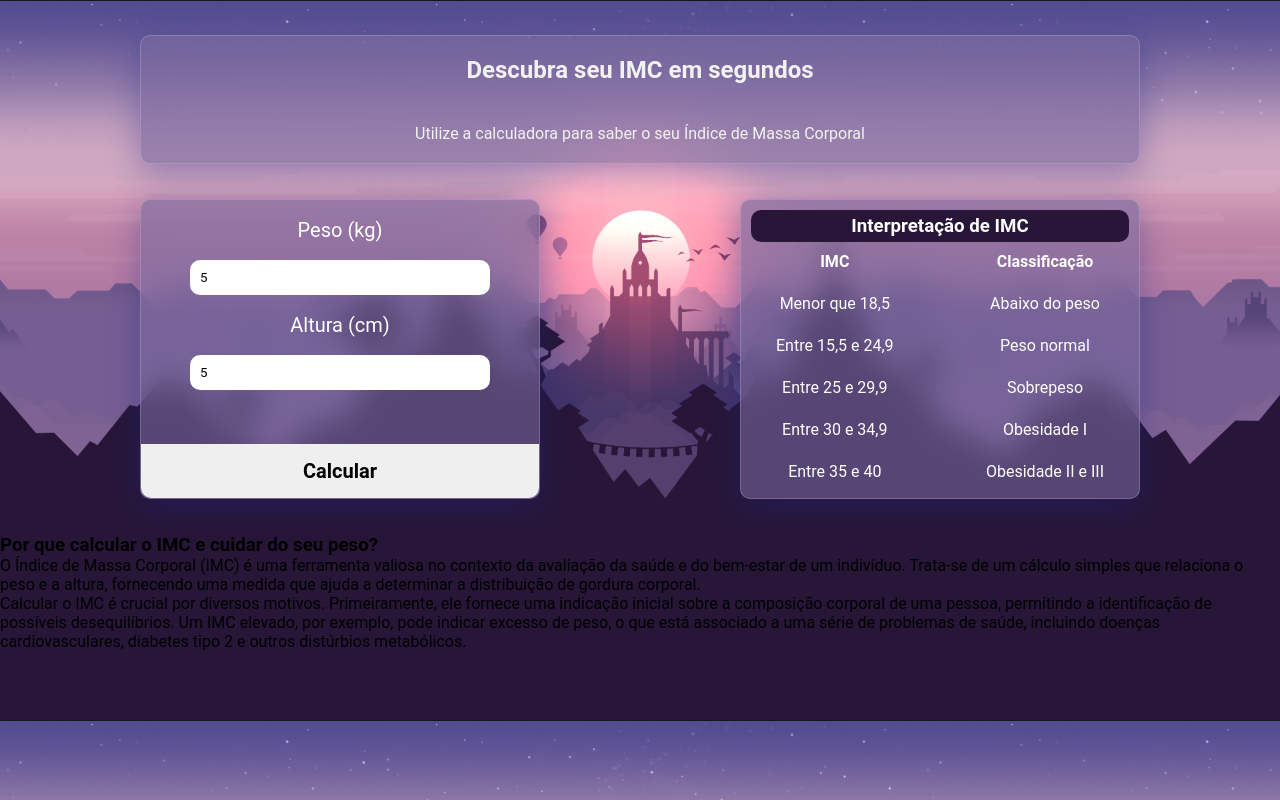
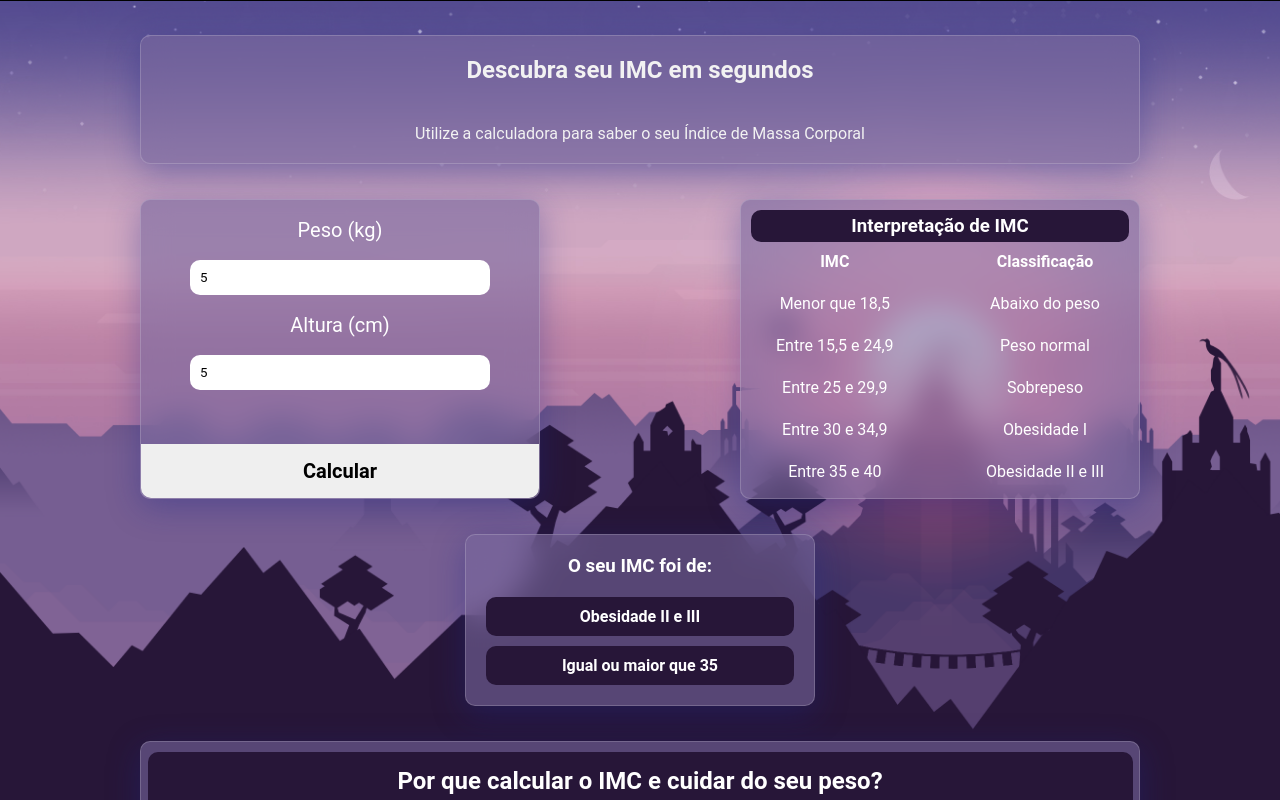
Before and after one commit to Diogo-MD/projeto-Calculador-IMC, a plain HTML site: page index.html in a window 1280 px wide. Both pictures are taken after typing "5", "5" into the empty fields and a click on the button "Calcular". Shown: the top 800 px of the page. Drawn offline with Linux system fonts and the light colour scheme.

Commit message:
Projeto Finalizado !

```diff
--- a/css/style.css
+++ b/css/style.css
@@ -98,7 +98,7 @@ body {
 
 .erro {
     color: red;
-    font-size: 16px;
+    font-size: 14px;
     font-weight: bold;
     display: none;
 }
@@ -124,3 +124,57 @@ body {
     padding: 5px;
     border-radius: 10px;
 }
+
+#resultado {
+    background: rgba(121, 104, 159, 0.6);
+    box-shadow: 0 8px 32px 0 rgba(31, 38, 135, 0.37);
+    backdrop-filter: blur(15px);
+    -webkit-backdrop-filter: blur(15px);
+    border-radius: 10px;
+    border: 1px solid rgba(255, 255, 255, 0.18);
+    width: 350px;
+    text-align: center;
+    color: white;
+    padding: 10px;
+    margin: 0 0 35px;
+    display: none;
+}
+
+#resultado h3, #resultado h4 {
+    border-radius: 10px;
+    padding: 10px;
+}
+
+#resultado h4 {
+    background-color: #271638;
+    margin: 10px;
+}
+
+#infoIMC {
+    background: rgba(121, 104, 159, 0.6);
+    box-shadow: 0 8px 32px 0 rgba(31, 38, 135, 0.37);
+    backdrop-filter: blur(15px);
+    -webkit-backdrop-filter: blur(15px);
+    border-radius: 10px;
+    border: 1px solid rgba(255, 255, 255, 0.18);
+    width: 1000px;
+    text-align: center;
+    color: white;
+    display: flex;
+    flex-direction: column;
+    align-items: center;
+}
+
+#infoIMC h2 {
+    padding: 15px;
+    background-color: #271638;
+    margin: 10px;
+    border-radius: 10px;
+    width: 985px;
+}
+
+#infoIMC .paragrafoIMC {
+    width: 900px;
+    margin: 10px;
+    font-size: 20px;
+}
--- a/index.html
+++ b/index.html
@@ -19,13 +19,13 @@
     <div id="container">
 
         <div id="calculadora">
-            <label for="">Peso (kg)</label>
-            <input type="number" required>
-            <div id="erroNome" class="erro">Por favor, preencha o campo Peso !</div>
-            <label for="">Altura (cm)</label>
-            <input type="number">
+            <label>Peso (kg)</label>
+            <input type="number" id="pesoInput">
+            <div id="erroInpPeso" class="erro">Por favor, preencha o campo Peso !</div>
+            <label>Altura (cm)</label>
+            <input type="number" id="alturaInput">
             <button type="submit" onclick="calcularPeso()">Calcular</button>
-            <div id="erroNome" class="erro">Por favor, preencha o campo Altura !</div>
+            <div id="erroInpAlt" class="erro">Por favor, preencha o campo Altura !</div>
         </div>
 
         <div id="interpretacao">
@@ -53,11 +53,13 @@
     </div>
 
     <div id="resultado">
-
+        <h3>O seu IMC foi de:</h3>
+        <h4 id="areaResultado1"></h4>
+        <h4 id="areaResultado2"></h4>
     </div>
 
     <div id="infoIMC">
-        <h3 id="titIMC">Por que calcular o IMC e cuidar do seu peso?</h3>
+        <h2>Por que calcular o IMC e cuidar do seu peso?</h2>
 
         <p class="paragrafoIMC">O Índice de Massa Corporal (IMC) é uma ferramenta valiosa no contexto da avaliação da
             saúde
--- a/js/script.js
+++ b/js/script.js
@@ -0,0 +1,44 @@
+function calcularPeso() {
+    // Obter valores dos inputs
+    let erroPeso = document.getElementById("erroInpPeso");
+    let erroAltura = document.getElementById("erroInpAlt");
+    let peso = document.getElementById("pesoInput").value;
+    let altura = document.getElementById("alturaInput").value;
+    let resultado = document.getElementById("resultado")
+
+    // Calcular o IMC
+    let imc = peso / ((altura / 100) ** 2);
+
+
+    // Define o IMC com base no valor
+    if (imc < 18.5) {
+        interpretacao = "Abaixo do peso";
+        classificacao = "Menor que 18,5";
+    } else if (imc >= 18.5 && imc <= 24.9) {
+        interpretacao = "Peso normal";
+        classificacao = "Entre 18,5 e 24,9";
+    } else if (imc >= 25 && imc <= 29.9) {
+        interpretacao = "Sobrepeso";
+        classificacao = "Entre 25 e 29,9";
+    } else if (imc >= 30 && imc <= 34.9) {
+        interpretacao = "Obesidade I";
+        classificacao = "Entre 30 e 34,9";
+    } else {
+        interpretacao = "Obesidade II e III";
+        classificacao = "Igual ou maior que 35";
+    }
+
+    let areaResultado1 = document.getElementById("areaResultado1")
+    let areaResultado2 = document.getElementById("areaResultado2")
+
+    // Exibe o texto de erro
+    if (peso == "" || altura == "") {
+        erroPeso.style.display = 'block';
+        erroAltura.style.display = 'block';
+    } else {
+        // Exibe os valores se estiver tudo correto
+        areaResultado1.innerHTML = (`${interpretacao}`)
+        areaResultado2.innerHTML = (`${classificacao}`)
+        resultado.style.display = 'block';
+    }
+}
```
